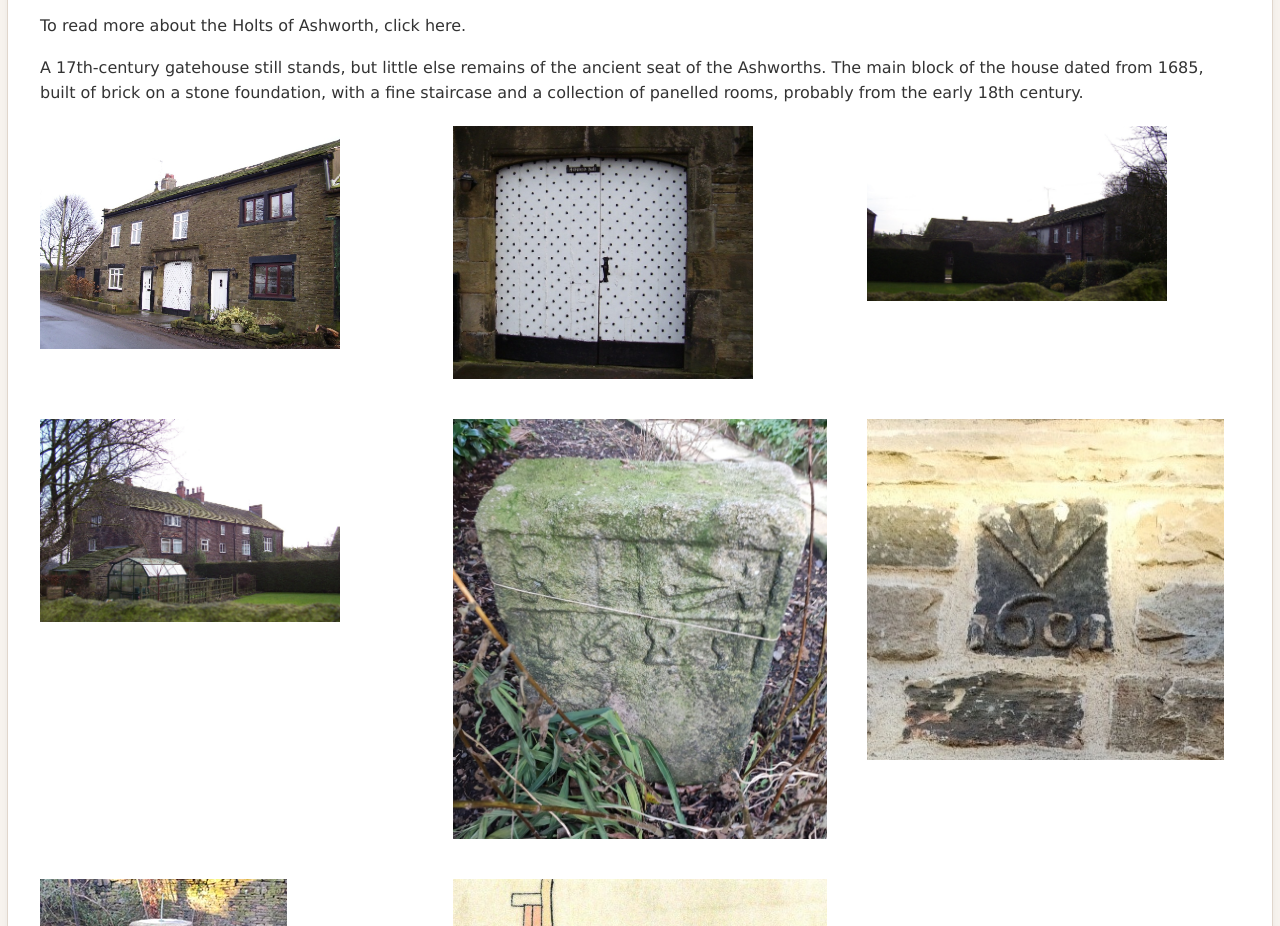
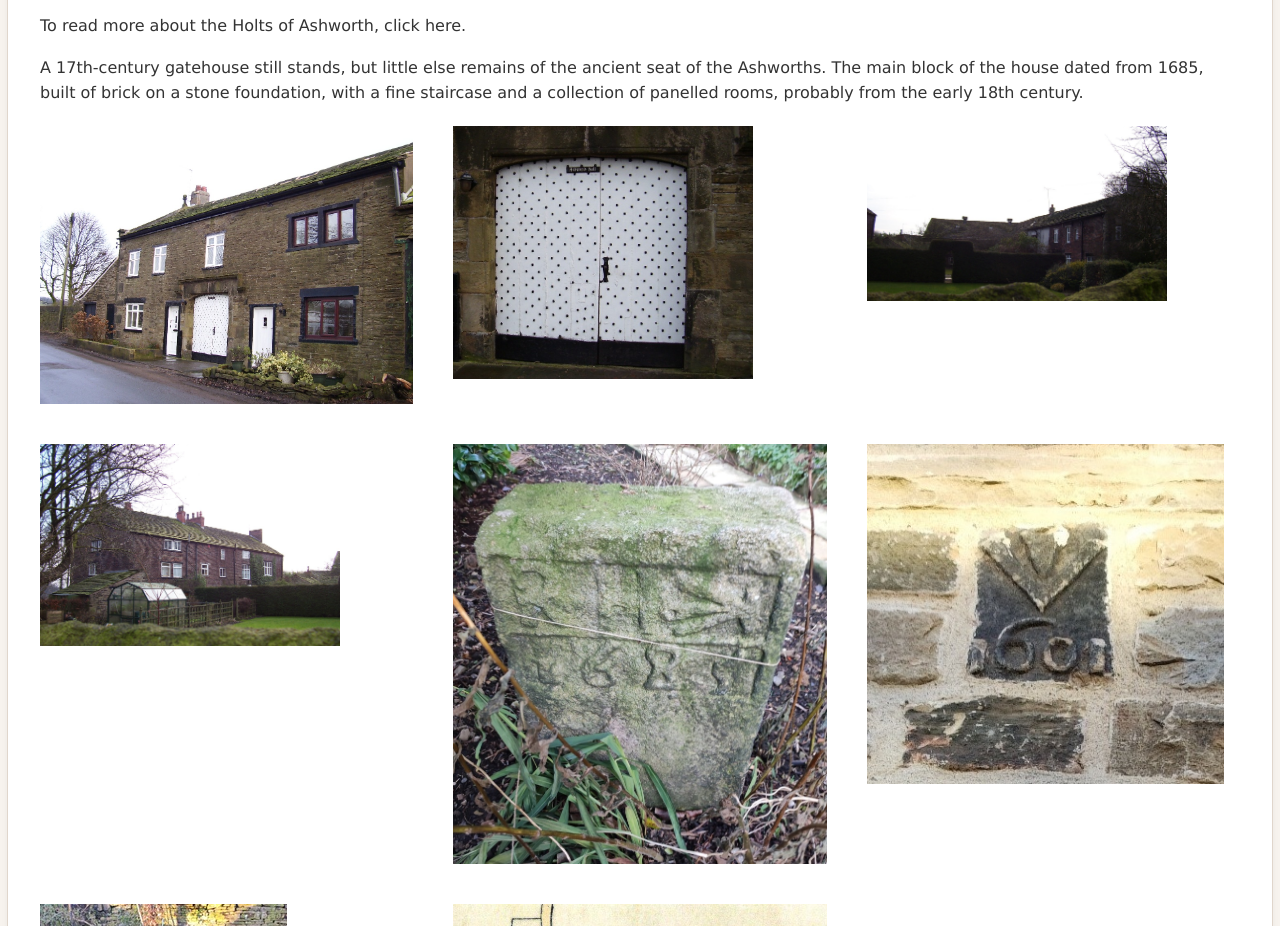
Before and after one commit to HoltAncestry/holtancestry, a plain HTML site: page ashworth.htm in a window 1280 px wide. Shown: the part 1172-2098 px from the top of the page. Drawn offline with Linux system fonts and the light colour scheme.

Commit message:
image height change

```diff
--- a/ashworth.htm
+++ b/ashworth.htm
@@ -100,7 +100,7 @@
 </p>
 
 <div style="display:grid; grid-template-columns: repeat(auto-fit, minmax(300px, 1fr)); gap:40px; margin:20px 0;">
-  <img src="images/ashworthhall.jpg" alt="Ashworth Hall" width="300" height="241" style="display:block;">
+  <img src="images/ashworthhall.jpg" alt="Ashworth Hall" width="470" height="350" style="display:block;">
   <img src="images/ashworhthalldoor.jpg" alt="Ashworth Hall gatehouse" width="300" height="241" style="display:block;">
   <img src="images/ashworthhallback.jpg" alt="Ashworth Hall back" width="300" height="241" style="display:block;">
   <img src="images/ashworthhallback2.jpg" alt="Ashworth Hall back view" width="300" height="241" style="display:block;">
```
